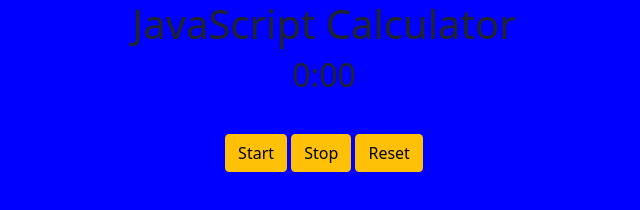
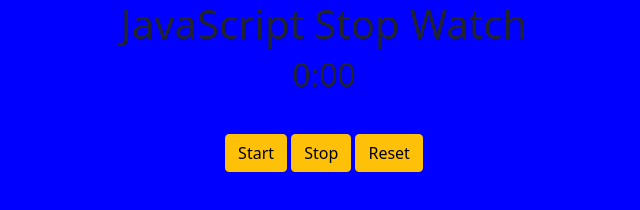
Before and after one commit to mverma45/JS_StopWatch, a plain HTML site: page index.html in a window 1280 px wide. Shown: the whole page, without its empty margins (316-956 px from the left). Drawn offline with nearby package versions, Linux system fonts and the light colour scheme.

Commit message:
re naming project

```diff
--- a/index.html
+++ b/index.html
@@ -12,7 +12,7 @@
     <title>JS Calculator</title>
 </head>
 <body>
-    <h1 class="js">JavaScript Calculator</h1>
+    <h1 class="js">JavaScript Stop Watch</h1>
     <h2 class="time">0:00</h2>
     <div class="btns">
         <button type="button" class="btn btn-warning">Start</button>
```
